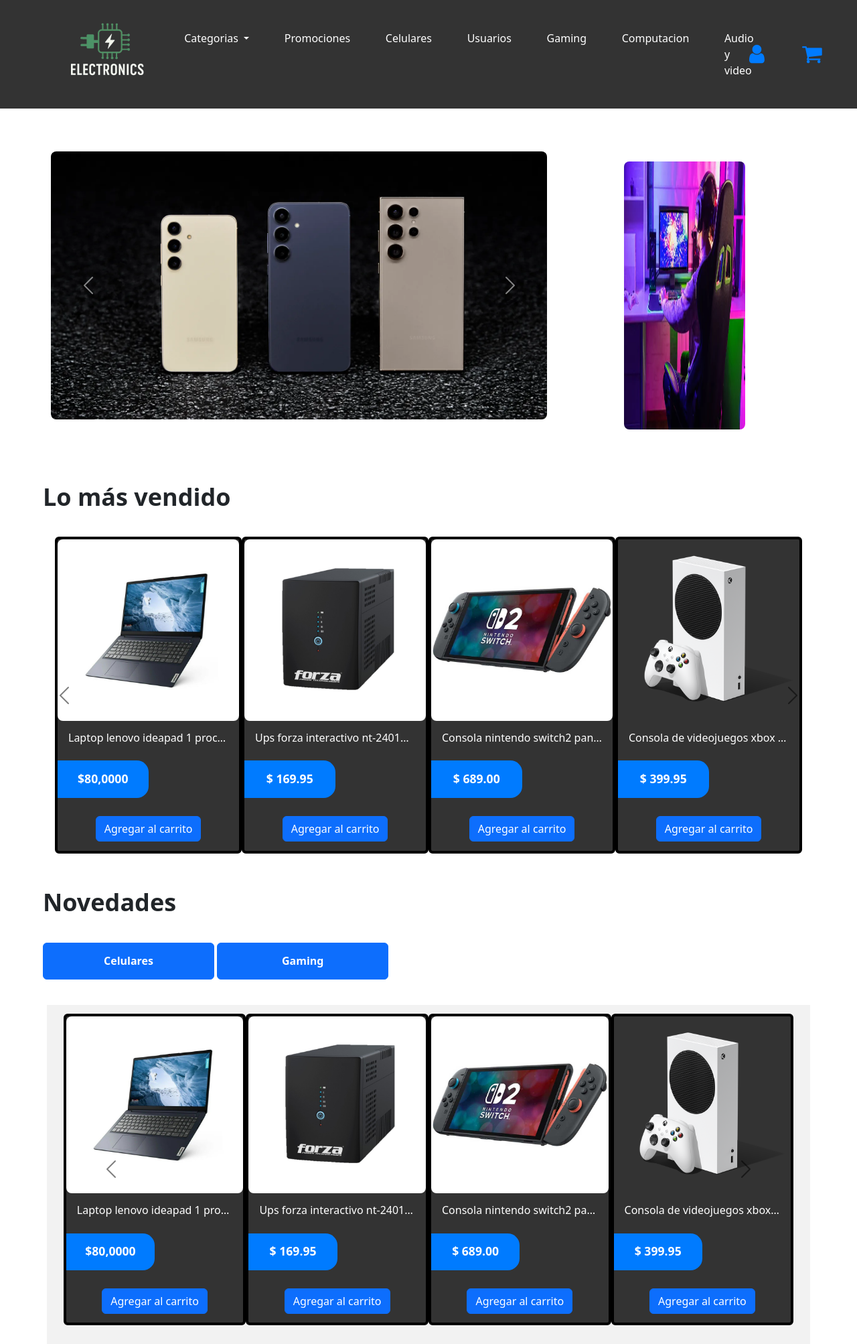
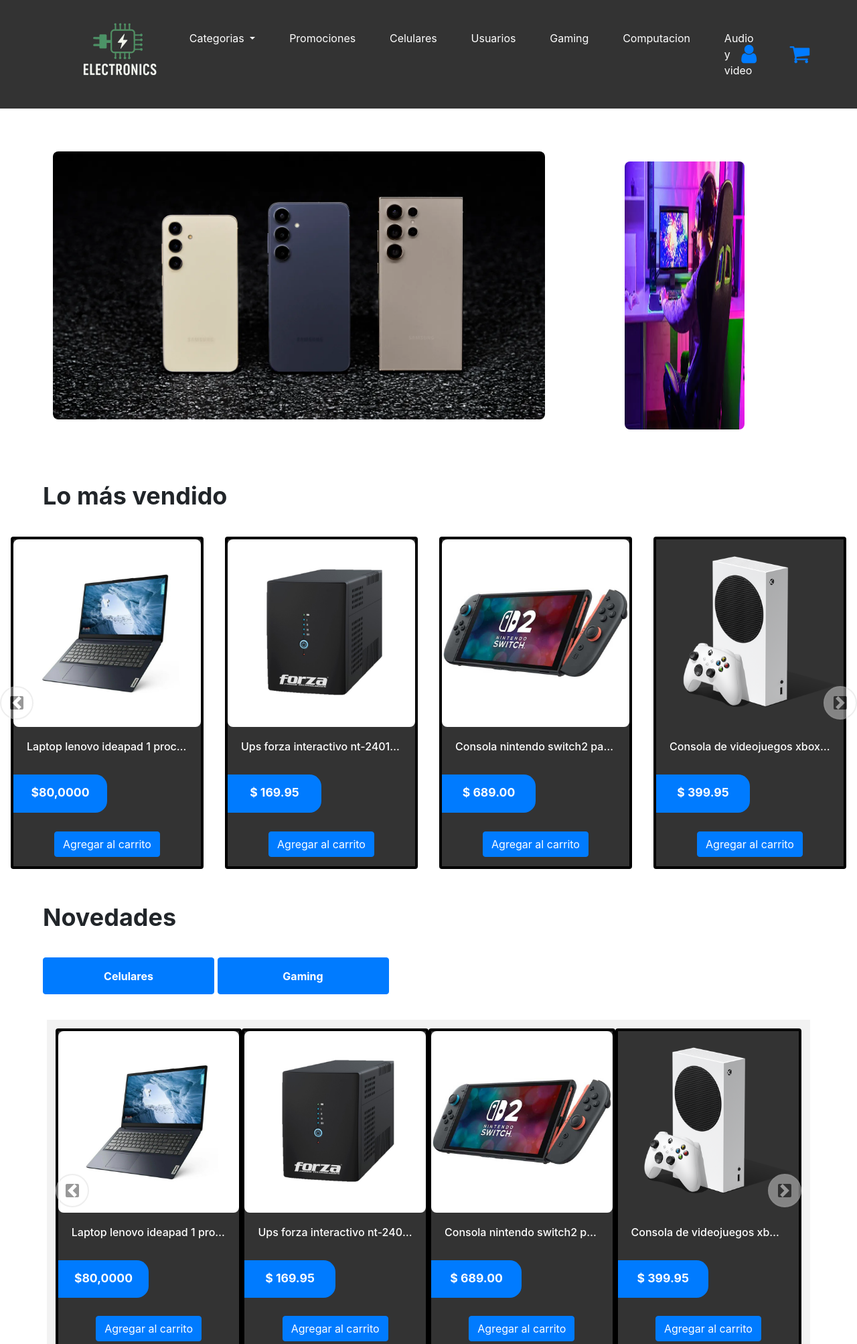
Before and after one commit to GMYA07/TiendaElectronica, a PHP site: page / in a window 1280 px wide. Shown: the top 2006 px of the page at 67% size. Run offline with PHP 8.4, Linux system fonts and the light colour scheme; some libraries are stand-ins or nearby versions.

Commit message:
cambios de enlaces y carouseles

```diff
--- a/Assets/css/style.css
+++ b/Assets/css/style.css
@@ -96,6 +96,31 @@ nav{
 
 .contDerecha img{
     border-radius: 8px;
+}
+
+ /* Estilos personalizados para los botones del carousel */
+.carousel-control-prev,
+.carousel-control-next {
+    color: #000;
+    background-color: rgba(255, 255, 255, 0.8);
+    border: 2px solid #ddd;
+    border-radius: 50%;
+    width: 50px;
+    height: 50px;
+    top: 50%;
+    transform: translateY(-50%);
+}
+
+.carousel-control-prev:hover,
+.carousel-control-next:hover {
+    background-color: rgba(255, 255, 255, 1);
+    color: #000;
+}
+
+.carousel-control-prev-icon,
+.carousel-control-next-icon {
+    background-color: #333;
+    border-radius: 2px;
 }
 
 /*Estilos titulo*/
--- a/php/enlaces/enlaces.php
+++ b/php/enlaces/enlaces.php
@@ -1,11 +1,22 @@
-<link href="https://cdn.jsdelivr.net/npm/bootstrap@5.3.7/dist/css/bootstrap.min.css" rel="stylesheet" integrity="sha384-LN+7fdVzj6u52u30Kp6M/trliBMCMKTyK833zpbD+pXdCLuTusPj697FH4R/5mcr" crossorigin="anonymous">
-<script src="https://cdn.jsdelivr.net/npm/bootstrap@5.3.7/dist/js/bootstrap.bundle.min.js" integrity="sha384-ndDqU0Gzau9qJ1lfW4pNLlhNTkCfHzAVBReH9diLvGRem5+R9g2FzA8ZGN954O5Q" crossorigin="anonymous"></script>
-<link rel="stylesheet" href="https://cdnjs.cloudflare.com/ajax/libs/font-awesome/4.7.0/css/font-awesome.min.css">
-<!--links de tablas-->
-<link rel="stylesheet" href="https://cdn.datatables.net/2.3.2/css/dataTables.bootstrap5.css">
-<script src="https://code.jquery.com/jquery-3.7.1.js"></script>
-<script src="https://cdnjs.cloudflare.com/ajax/libs/twitter-bootstrap/5.3.3/js/bootstrap.bundle.min.js"></script>
+<link rel="stylesheet" href="https://stackpath.bootstrapcdn.com/bootstrap/4.3.1/css/bootstrap.min.css">
+
+<link rel="stylesheet" href="./Assets/css/estilos.css">
+
+<link rel="stylesheet" href="https://maxcdn.bootstrapcdn.com/font-awesome/4.7.0/css/font-awesome.min.css">
+
+<link rel="stylesheet" href="https://cdn.datatables.net/2.3.2/css/dataTables.bootstrap4.css">
+
+<link rel="stylesheet" href="https://cdnjs.cloudflare.com/ajax/libs/bootstrap-select/1.13.18/css/bootstrap-select.min.css">
+
+<script src="https://code.jquery.com/jquery-3.7.1.min.js"></script>
+
+<script src="https://cdnjs.cloudflare.com/ajax/libs/popper.js/1.14.7/umd/popper.min.js"></script>
+
+<script src="https://stackpath.bootstrapcdn.com/bootstrap/4.3.1/js/bootstrap.min.js"></script>
+
 <script src="https://cdn.datatables.net/2.3.2/js/dataTables.js"></script>
-<script src="https://cdn.datatables.net/2.3.2/js/dataTables.bootstrap5.js"></script>
+<script src="https://cdn.datatables.net/2.3.2/js/dataTables.bootstrap4.js"></script>
+
+<script src="https://cdnjs.cloudflare.com/ajax/libs/bootstrap-select/1.13.18/js/bootstrap-select.min.js"></script>
 
 <link rel="stylesheet" href="./Assets/css/style.css">
--- a/views/principal/principal.php
+++ b/views/principal/principal.php
@@ -1,6 +1,6 @@
 <div class="container contenedorAnuncios w-100">
     <div class="container w-100 ">
-        <div id="carouselExample" class="carousel slide">
+        <div id="carouselExampleSlidesOnly" class="carousel slide" data-ride="carousel">
             <div class="carousel-inner">
                 <div class="carousel-item active c-item">
                     <img src="./Assets/img/imgBanner1.jpg" class="d-block" alt="...">
@@ -12,14 +12,6 @@
                     <img src="./Assets/img/imgBanner3.jpg" class="d-block" alt="...">
                 </div>
             </div>
-            <button class="carousel-control-prev" type="button" data-bs-target="#carouselExample" data-bs-slide="prev">
-                <span class="carousel-control-prev-icon" aria-hidden="true"></span>
-                <span class="visually-hidden">Previous</span>
-            </button>
-            <button class="carousel-control-next" type="button" data-bs-target="#carouselExample" data-bs-slide="next">
-                <span class="carousel-control-next-icon" aria-hidden="true"></span>
-                <span class="visually-hidden">Next</span>
-            </button>
         </div>
     </div>
     <div class="container w-50 contDerecha">
@@ -30,7 +22,7 @@
     <h2>Lo más vendido</h2>
 </div>
 
-<div id="carouselExampleControls" class="carousel carousel-dark slide" data-bs-ride="carousel">
+<div id="carouselExampleControls" class="carousel slide" data-ride="carousel">
     <div class="carousel-inner">
         <div class="carousel-item active">
             <div class="card-wrapper container-sm d-flex  justify-content-around">
@@ -86,9 +78,9 @@
             </div>
         </div>
         <div class="carousel-item">
-            <div class="card-wrapper container-sm d-flex   justify-content-around">
+            <div class="card-wrapper container-sm d-flex  justify-content-around">
                 <div class="card  par" style="width: 18rem;">
-                    <img src="./Assets/img/productos/laptopLenovo.jpg" class="card-img-top" alt="...">
+                    <a href="./index.php?ruta=./views/producto/producto"><img src="./Assets/img/productos/laptopLenovo.jpg" class="card-img-top" alt="..."></a>
                     <div class="card-body">
                         <h5 class="card-title">Laptop lenovo ideapad 1 proc. intel core i5 1235u ram 8gb almacenamiento ssd 512gb pantalla tactil fhd 15.6p w11hsm 82dq00hmus abyss blue</h5>
                     </div>
@@ -139,14 +131,15 @@
             </div>
         </div>
     </div>
-    <button class="carousel-control-prev" type="button" data-bs-target="#carouselExampleControls" data-bs-slide="prev">
+    <!-- Botones de navegación mejorados -->
+    <a class="carousel-control-prev" href="#carouselExampleControls" role="button" data-slide="prev">
         <span class="carousel-control-prev-icon" aria-hidden="true"></span>
-        <span class="visually-hidden">Previous</span>
-    </button>
-    <button class="carousel-control-next" type="button" data-bs-target="#carouselExampleControls" data-bs-slide="next">
+        <span class="sr-only">Previous</span>
+    </a>
+    <a class="carousel-control-next" href="#carouselExampleControls" role="button" data-slide="next">
         <span class="carousel-control-next-icon" aria-hidden="true"></span>
-        <span class="visually-hidden">Next</span>
-    </button>
+        <span class="sr-only">Next</span>
+    </a>
 </div>
 
 <div class="container contenedorTitulo">
@@ -158,12 +151,12 @@
 </div>
 
 <div class="container contenedorNovedades">
-    <div id="carouselExampleControls2" class="carousel carousel-dark slide" data-bs-ride="carousel">
+    <div id="carouselExampleControls2" class="carousel slide" data-ride="carousel">
         <div class="carousel-inner">
             <div class="carousel-item active">
                 <div class="card-wrapper container-sm d-flex  justify-content-around">
                     <div class="card  par" style="width: 18rem;">
-                        <img src="./Assets/img/productos/laptopLenovo.jpg" class="card-img-top" alt="...">
+                        <a href="./index.php?ruta=./views/producto/producto"><img src="./Assets/img/productos/laptopLenovo.jpg" class="card-img-top" alt="..."></a>
                         <div class="card-body">
                             <h5 class="card-title">Laptop lenovo ideapad 1 proc. intel core i5 1235u ram 8gb almacenamiento ssd 512gb pantalla tactil fhd 15.6p w11hsm 82dq00hmus abyss blue</h5>
                         </div>
@@ -214,9 +207,9 @@
                 </div>
             </div>
             <div class="carousel-item">
-                <div class="card-wrapper container-sm d-flex   justify-content-around">
+                <div class="card-wrapper container-sm d-flex  justify-content-around">
                     <div class="card  par" style="width: 18rem;">
-                        <img src="./Assets/img/productos/laptopLenovo.jpg" class="card-img-top" alt="...">
+                        <a href="./index.php?ruta=./views/producto/producto"><img src="./Assets/img/productos/laptopLenovo.jpg" class="card-img-top" alt="..."></a>
                         <div class="card-body">
                             <h5 class="card-title">Laptop lenovo ideapad 1 proc. intel core i5 1235u ram 8gb almacenamiento ssd 512gb pantalla tactil fhd 15.6p w11hsm 82dq00hmus abyss blue</h5>
                         </div>
@@ -267,14 +260,15 @@
                 </div>
             </div>
         </div>
-        <button class="carousel-control-prev" type="button" data-bs-target="#carouselExampleControls2" data-bs-slide="prev">
+        <!-- Botones de navegación mejorados -->
+        <a class="carousel-control-prev" href="#carouselExampleControls2" role="button" data-slide="prev">
             <span class="carousel-control-prev-icon" aria-hidden="true"></span>
-            <span class="visually-hidden">Previous</span>
-        </button>
-        <button class="carousel-control-next" type="button" data-bs-target="#carouselExampleControls2" data-bs-slide="next">
+            <span class="sr-only">Previous</span>
+        </a>
+        <a class="carousel-control-next" href="#carouselExampleControls2" role="button" data-slide="next">
             <span class="carousel-control-next-icon" aria-hidden="true"></span>
-            <span class="visually-hidden">Next</span>
-        </button>
+            <span class="sr-only">Next</span>
+        </a>
     </div>
     <div class="container contenedorBotonVerMas ">
         <div class="card-boton">
```
